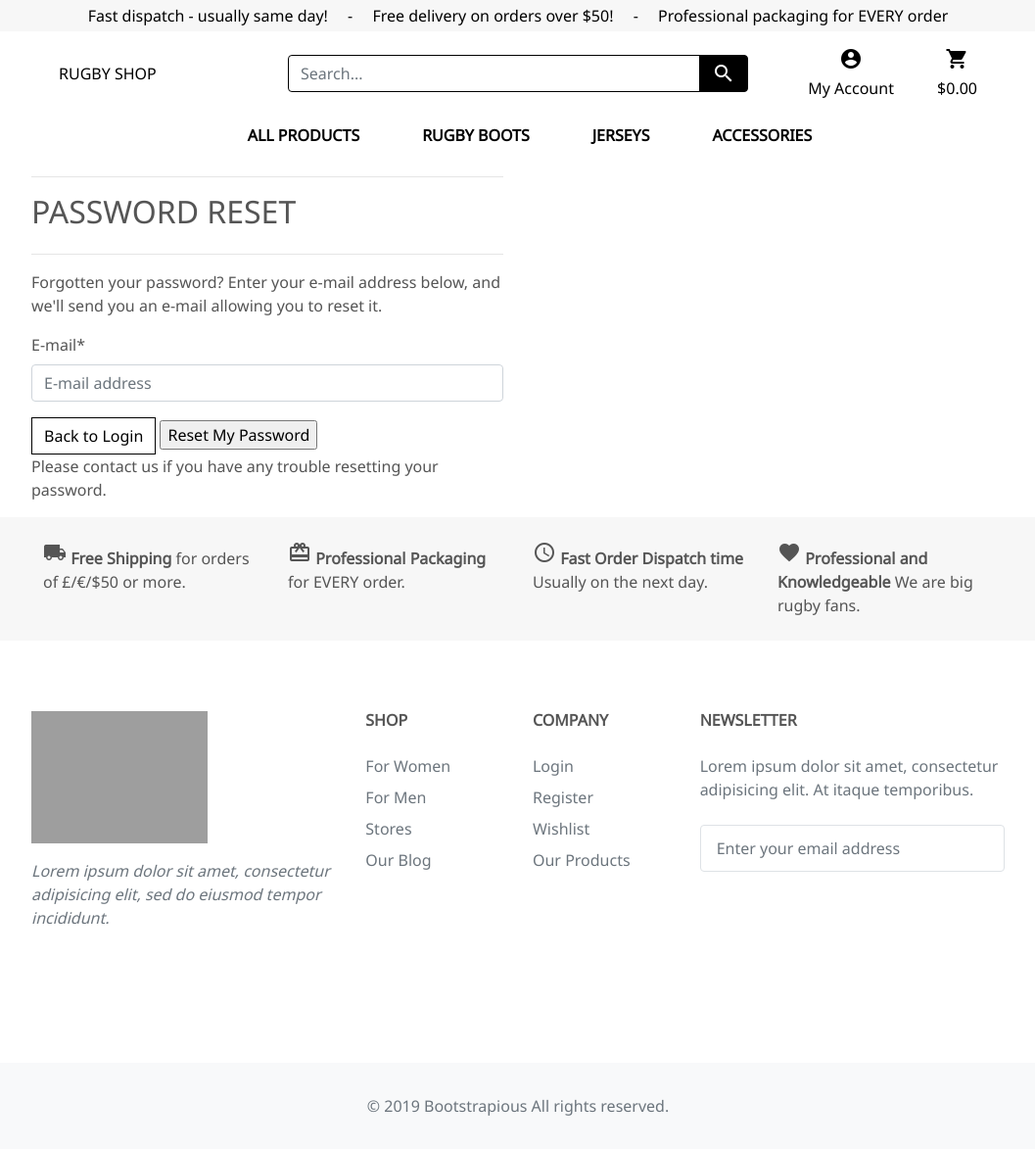
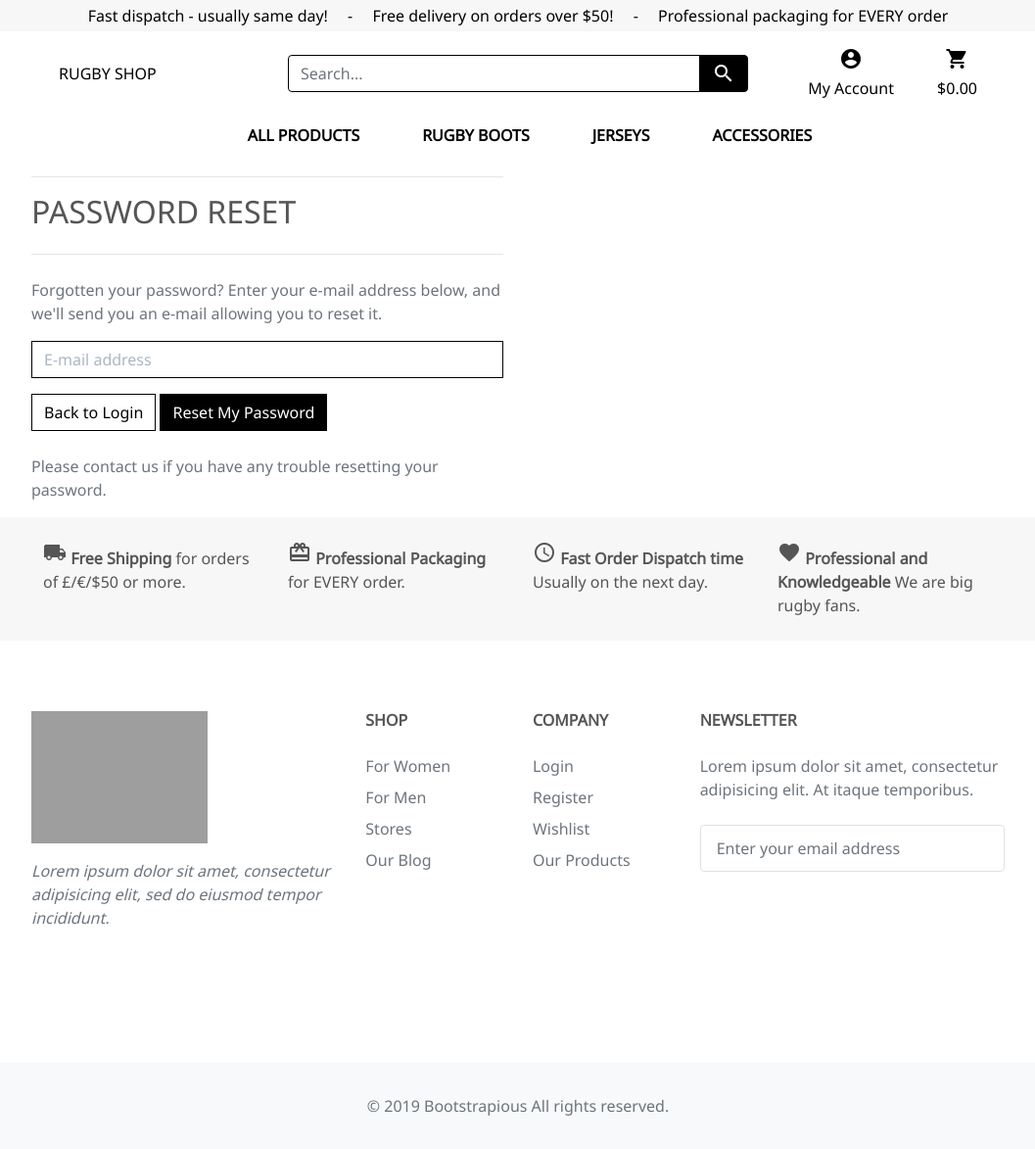
Before and after one commit to pmeeny/CI-MS4-LoveRugby, a Django app: page /accounts/password/reset/ in a window 1280 px wide. Shown: the whole page at 98% size, without its empty margins (111-1168 px from the left). Run offline with Django 3.2, Linux system fonts and the light colour scheme; some libraries are stand-ins or nearby versions; grey boxes are pictures that could not be loaded.

Commit message:
style: Allauth class updates

```diff
--- a/static/css/base.css
+++ b/static/css/base.css
@@ -146,6 +146,11 @@ a.category-badge > span.badge:hover {
     cursor: pointer;
 }
 
+input[name='q']::placeholder {
+    color: #aab7c4;
+}
+
+
 /* ------------------------------- bootstrap toasts */
 
 .message-container {
@@ -215,13 +220,67 @@ a.category-badge > span.badge:hover {
     overflow-y: auto;
 }
 
-/* --------------------------------- Media queries */
+/* -------------------------------- Media Queries */
 
 /* Slightly larger container on xl screens */
 @media (min-width: 1200px) {
     .container {
       max-width: 80%;
     }
+  }
+
+  /* Allauth form formatting */
+
+  .allauth-form-inner-content p {
+      margin-top: 1.5rem; /* mt-4 */
+      color: #6c757d; /* text-secondary */
+  }
+
+  .allauth-form-inner-content input {
+      border-color: #000;
+      border-radius: 0;
+  }
+
+  .allauth-form-inner-content label:not([for='id_remember']) {
+      display: none;
+  }
+
+  .allauth-form-inner-content input::placeholder {
+      color: #aab7c4;
+  }
+
+  .allauth-form-inner-content button,
+  .allauth-form-inner-content input[type='submit'] {
+      /* btn */
+      display: inline-block;
+      font-weight: 400;
+      color: #fff;
+      text-align: center;
+      vertical-align: middle;
+      -webkit-user-select: none;
+      -moz-user-select: none;
+      -ms-user-select: none;
+      user-select: none;
+      background-color: #000;
+      border: 1px solid #000;
+      padding: .375rem .75rem;
+      font-size: 1rem;
+      line-height: 1.5;
+      border-radius: 0;
+
+      /* standard bootstrap btn transitions */
+      transition: color .15s ease-in-out,background-color .15s ease-in-out,border-color .15s ease-in-out,box-shadow .15s ease-in-out;
+  }
+
+  .allauth-form-inner-content button:hover,
+  .allauth-form-inner-content input[type='submit']:hover {
+      color: #fff;
+      background-color: #222;
+      border-color: #222;
+  }
+
+  .allauth-form-inner-content a {
+      color: #17a2b8; /* text-info */
   }
 
   /* fixed top navbar only on medium and up */
```
Lines whose indentation alone changed are shown as unchanged.
